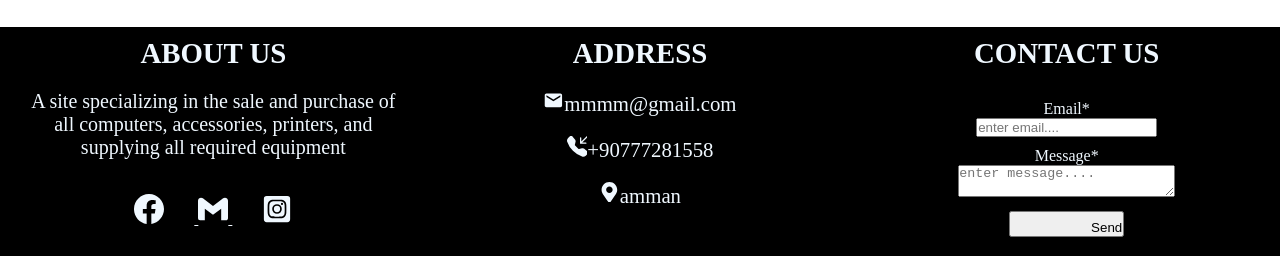
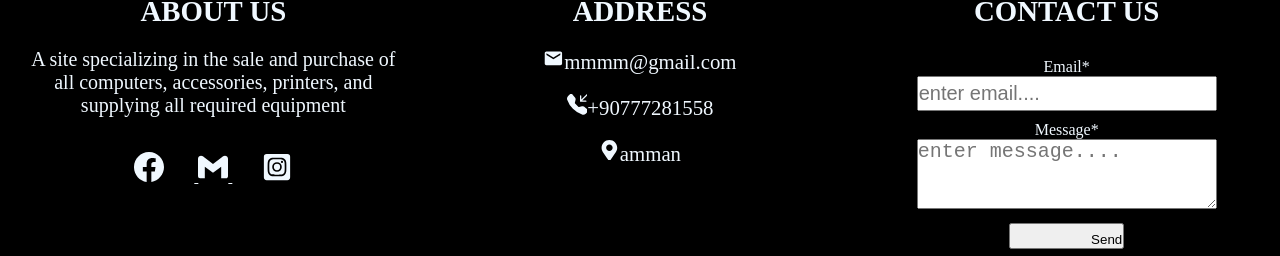
Before and after one commit to c5-hosinatmalek/MERAKI_Academy_Project_5, a React (Create React App) app in the folder frontend/: page /resulsearch in a window 1280 px wide. Shown: the part 541-797 px from the top of the page. Built offline with nearby package versions, Linux system fonts and the light colour scheme; no server answers.

Commit message:
creat footer

```diff
--- a/frontend/src/component/FOOTER/style.css
+++ b/frontend/src/component/FOOTER/style.css
@@ -76,6 +76,20 @@ padding-left:80px ;
 color: black;
 }
 
+.content form input{
+   width: 300px;
+   height: 35px;
+   color: black;
+   font-size: 20px
+    }
+    .content form textarea{
+        width: 300px;
+        height: 70px;
+        color: black;
+        font-size: 20px
+    }
+
+
 .text{
     margin-top: 10px;
 }
```
